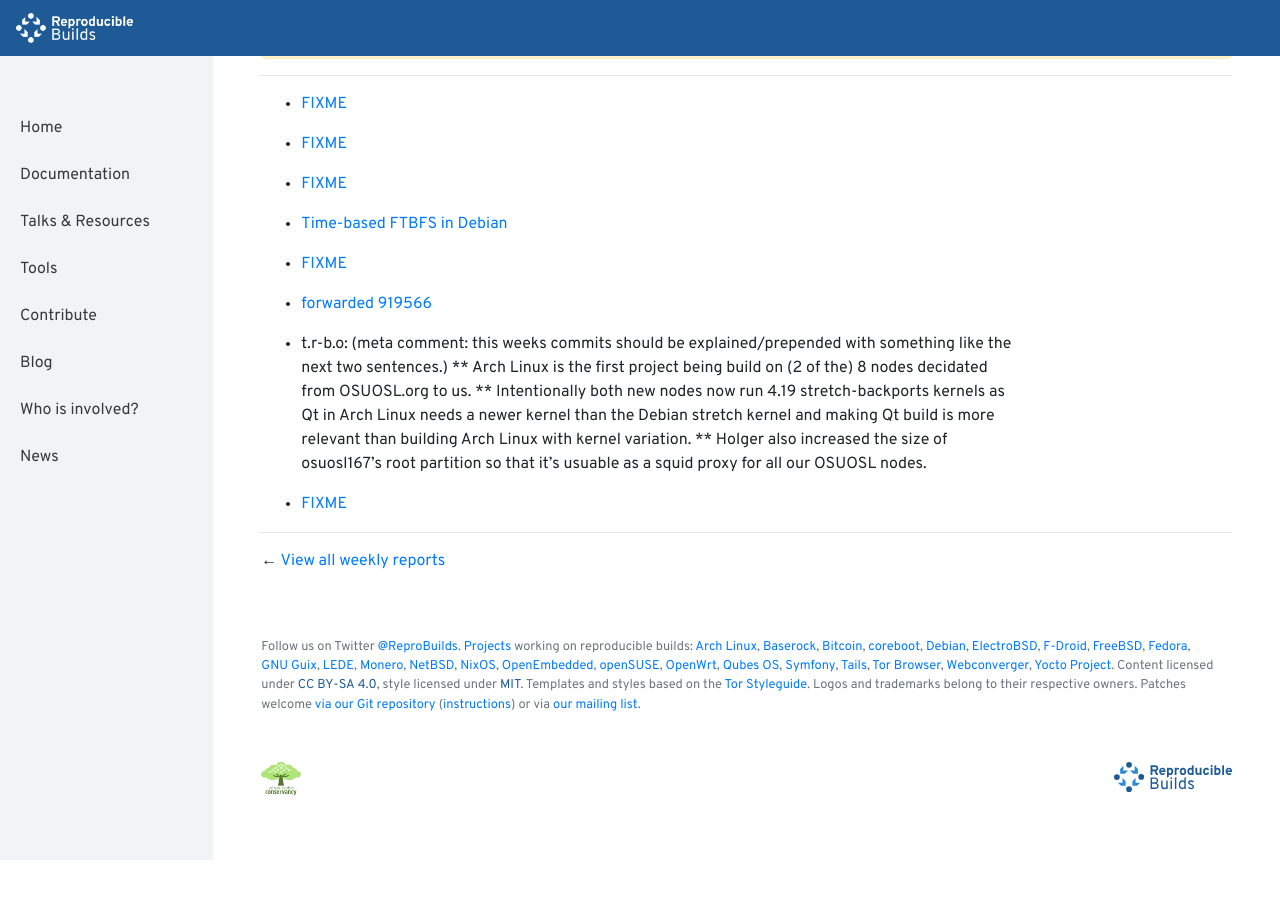
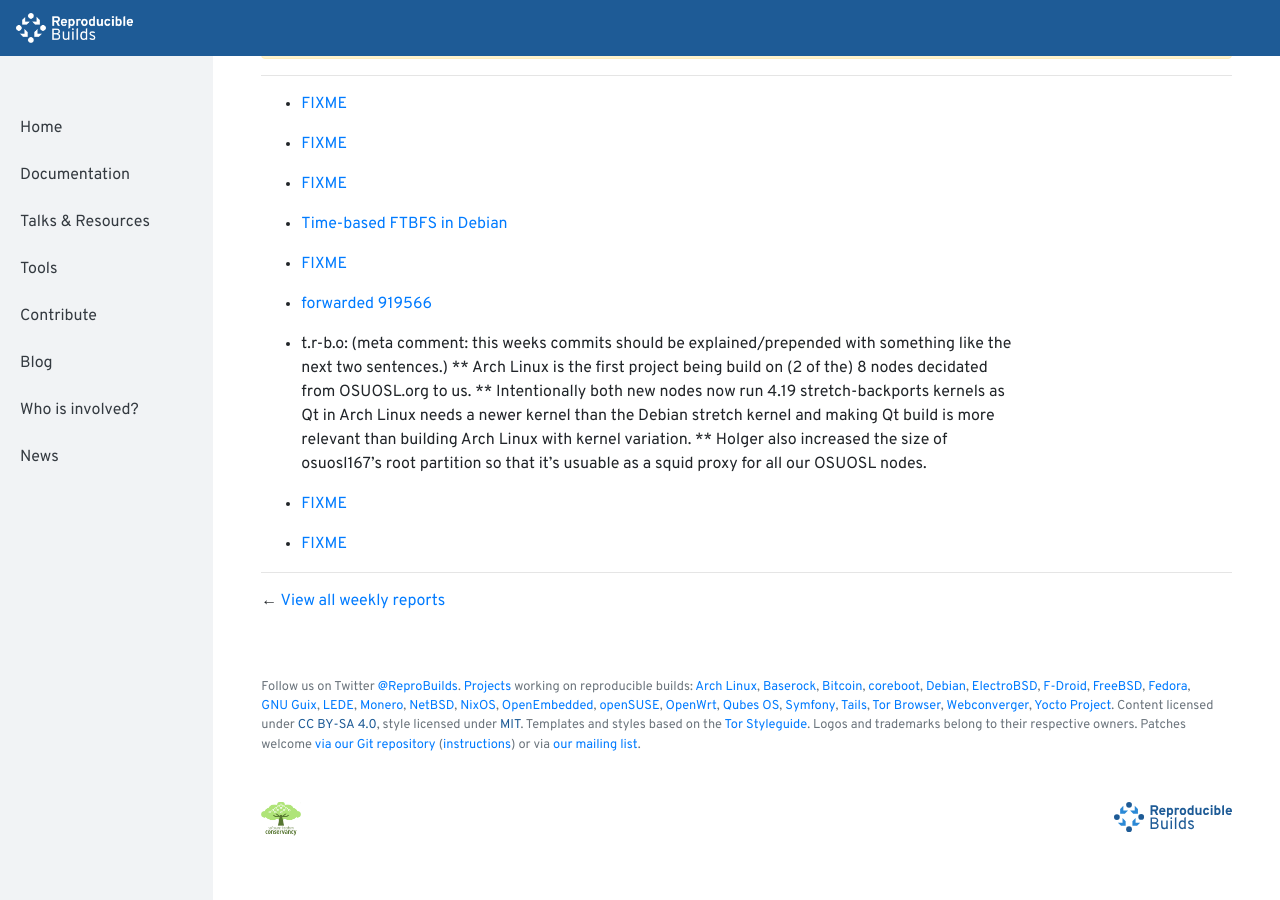
Before and after one commit to prototypefund/reproducible-website, a Jekyll site: the page built from _blog/posts/195.md, in a window 1280 px wide and 900 px high, scrolled down 215 px. Built offline with Jekyll 4.4.1, drawn with Linux system fonts in a browser that asks for light colours; before the commit the page ends 1075 px from its top, so only the background shows below that.

Commit message:
195 += https://github.com/rust-secure-code/wg/issues/28

```diff
--- a/_blog/posts/195.md
+++ b/_blog/posts/195.md
@@ -23,3 +23,5 @@
 ** Holger also increased the size of osuosl167's root partition so that it's usuable as a squid proxy for all our OSUOSL nodes.
 
 * [FIXME](https://bugs.debian.org/919207#24)
+
+* [FIXME](https://github.com/rust-secure-code/wg/issues/28)
```
